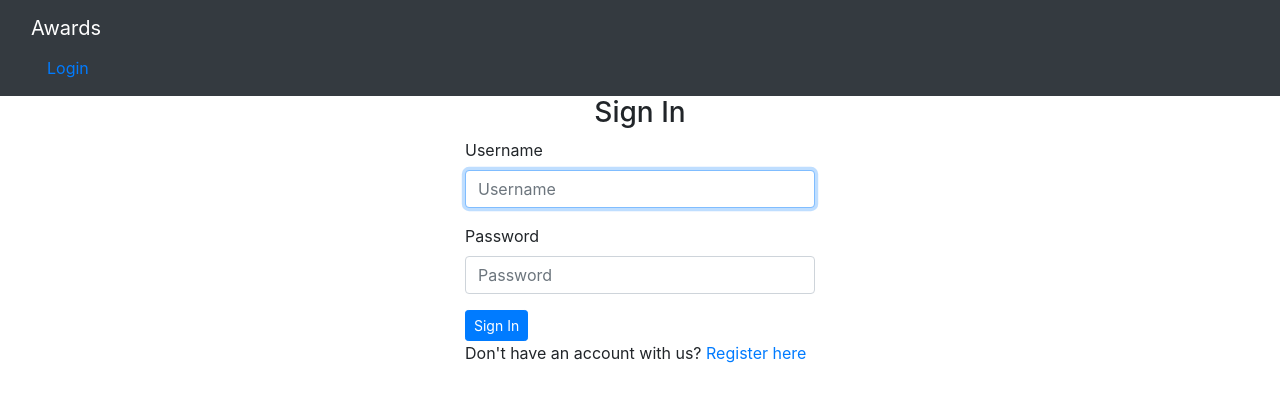
After one commit to brenda-wanjiku/projectIP, a Django app: page /accounts/login in a window 1280 px wide. The commit adds this page. Shown: the top 402 px of the page. Run offline with Django 3.2, Linux system fonts and the light colour scheme; some libraries are stand-ins or nearby versions.

Commit message:
Creates register and login authentification

```diff
--- a/project/templates/navbar.html
+++ b/project/templates/navbar.html
@@ -12,6 +12,7 @@
         <div class="container-fluid">
             <div class="navbar-header">
                 <a class="navbar-brand" href="{% url 'homepage' %}"> Awards</a>
+                <a class="nav-link" href="/accounts/login">Login</a>
             </div>
         </div>
         <!---- Adding a search form -->
--- /dev/null
+++ b/project/templates/registration/login.html
@@ -0,0 +1,41 @@
+{% extends 'base.html' %}
+{% load bootstrap4 %}
+{% block content %}
+<div class="container">
+    <div class="row">
+        <!-- Empty div -->
+        <div class="col-md-4"></div>
+        <div class="col-md-4">
+            {% if form.errors %}
+            <p> Password or Username is incorrect </p>
+            {% endif %}
+            <div class="panel panel-default">
+
+                <div class="panel-heading">
+                    <h3 class="text-center">Sign In</h3>
+                </div>
+                <div class="panel-body">
+
+                    <form action="/accounts/login/" method="post">
+                        {% csrf_token %}
+                        {% bootstrap_form form %}
+                        <div class="form-group">
+                            <input type="submit" class="btn btn-primary btn-sm" value="Sign In">
+                            <p>Don't have an account with us? <a href="/accounts/register/">Register here</a></p>
+                        </div>
+
+                        <input type="hidden" name="next" value="{{next}}">
+
+                    </form>
+
+                </div>
+
+            </div>
+
+        </div>
+        <!-- empty div -->
+        <div class="col-md-4"></div>
+    </div>
+</div>
+
+{% endblock %}
--- a/projectIP/settings.py
+++ b/projectIP/settings.py
@@ -149,3 +149,6 @@ STATICFILES_DIRS = [
 
 MEDIA_URL = '/media/'
 MEDIA_ROOT = os.path.join(BASE_DIR, 'media')
+
+LOGIN_REDIRECT_URL = '/'
+LOGOUT_REDIRECT_URL = '/accounts/login'
--- a/projectIP/urls.py
+++ b/projectIP/urls.py
@@ -15,9 +15,19 @@ Including another URLconf
 """
 from django.contrib import admin
 from django.urls import path,include
+from django.contrib.auth import views
+from django_registration.backends.one_step.views import RegistrationView
+from django.contrib.auth.views import LoginView,LogoutView
 
 
 urlpatterns = [
     path('admin/', admin.site.urls),
     path('', include('project.urls')),
+    path('accounts/register/',RegistrationView.as_view(success_url='/'),name='django_registration_register'),
+    path('accounts/', include('django_registration.backends.one_step.urls')),
+    path('accounts/', include('django.contrib.auth.urls')),
+    path('accounts/login', LoginView.as_view(redirect_field_name ='/',success_url = '/'), name = 'login'),
+    path('accounts/logout',LogoutView.as_view(redirect_field_name ='/accounts/login'))
+
+
 ]
```
Also changed, not shown: project/templates/django_registration/base.html (added, +29 -0 lines), project/templates/django_registration/registration_form.html (added, +40 -0 lines), project/templates/registration/base.html (added, +32 -0 lines), 1 other file.
